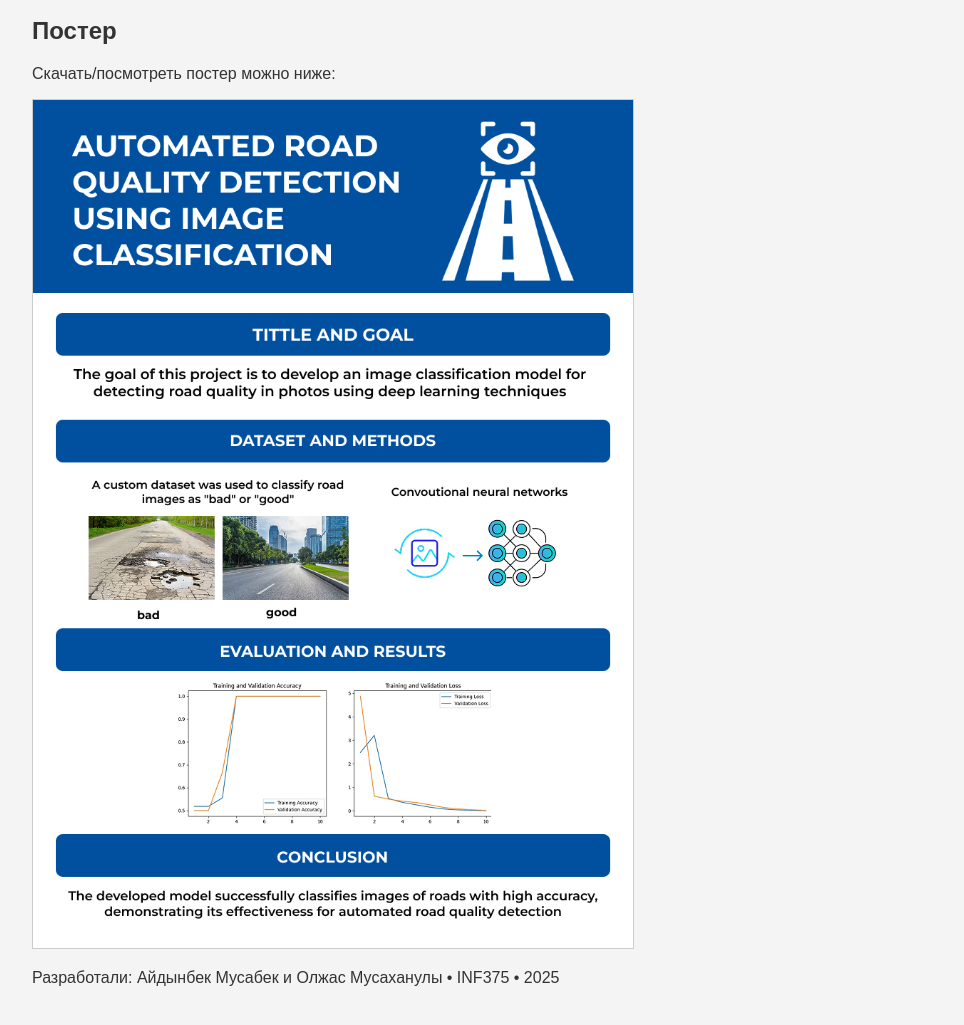
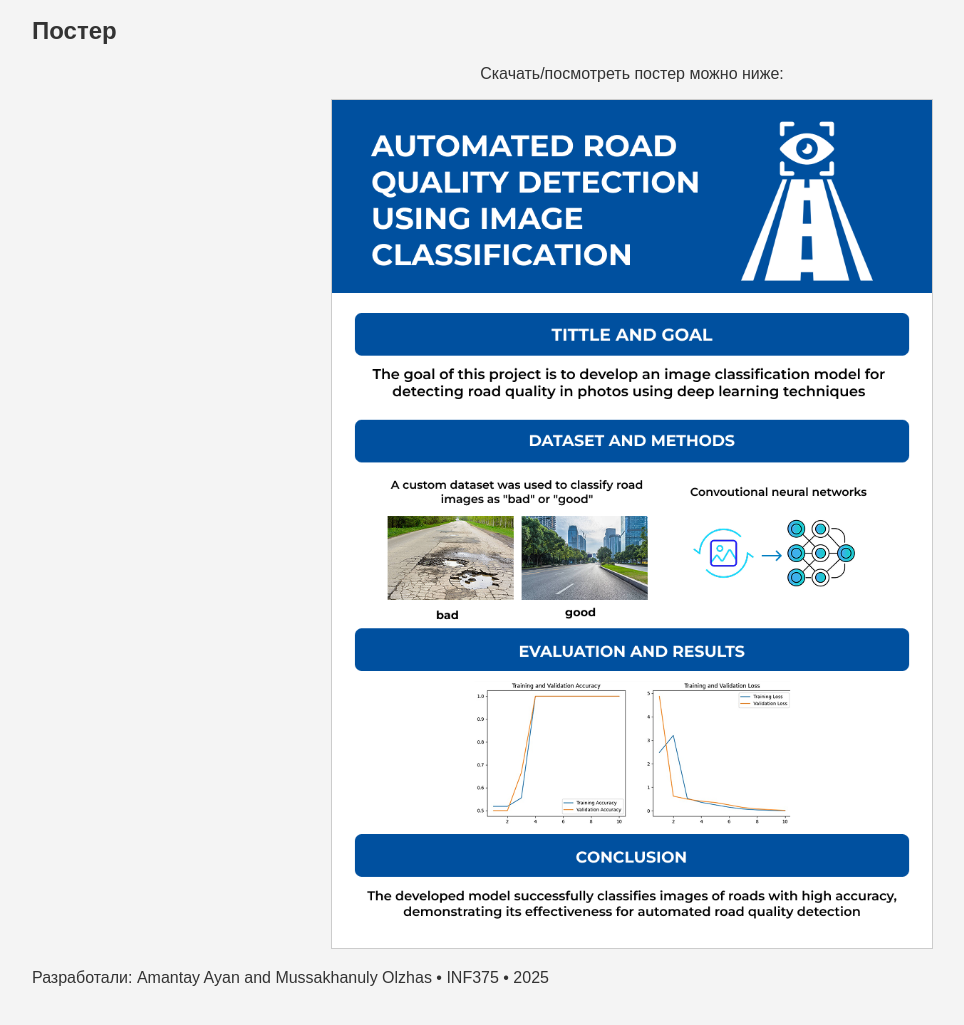
Before and after one commit to Mountygoi/road-damage-ai, a plain HTML site: page index.html in a window 1280 px wide. Shown: the part 972-1997 px from the top of the page, without its empty margins (8-972 px from the left). Drawn offline with Linux system fonts and the light colour scheme.

Commit message:
Update index.html

```diff
--- a/index.html
+++ b/index.html
@@ -46,15 +46,18 @@
 
 <section id="poster">
   <h2>Постер</h2>
-  <p>Скачать/посмотреть постер можно ниже:</p>
-  <a href="poster.png" target="_blank">
-    <img src="poster.png" alt="Poster" style="width: 600px; max-width: 100%; height: auto; border: 1px solid #ccc;">
-  </a>
+  <p style="text-align: center;">Скачать/посмотреть постер можно ниже:</p>
+  <div style="text-align: center;">
+    <a href="poster.png" target="_blank">
+      <img src="poster.png" alt="Poster" style="width: 600px; max-width: 100%; height: auto; border: 1px solid #ccc;">
+    </a>
+  </div>
 </section>
 
 
+
   <footer>
-    <p>Разработали: Айдынбек Мусабек и Олжас Мусаханулы • INF375 • 2025</p>
+    <p>Разработали: Amantay Ayan and Mussakhanuly Olzhas • INF375 • 2025</p>
   </footer>
 </body>
 </html>
```
